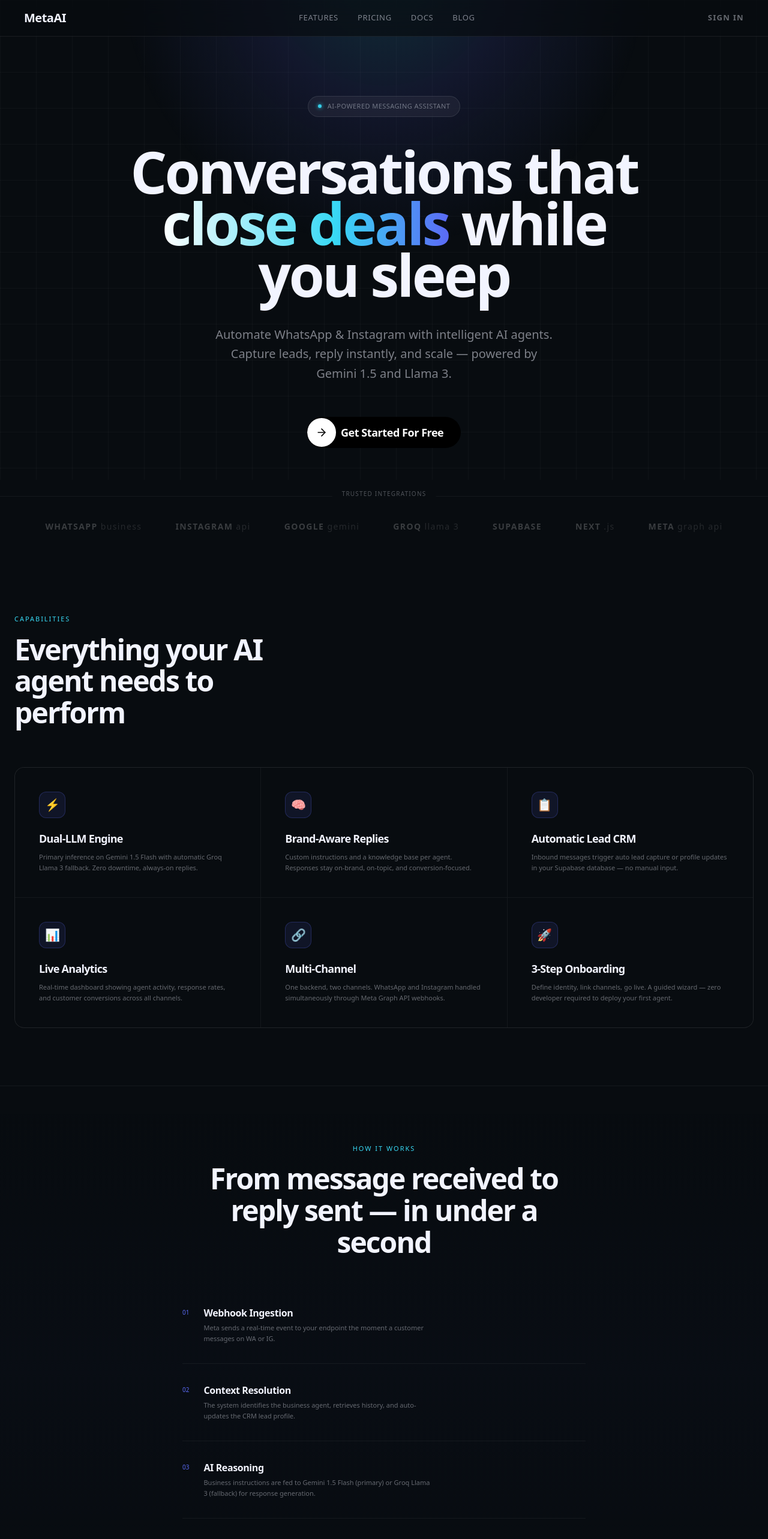
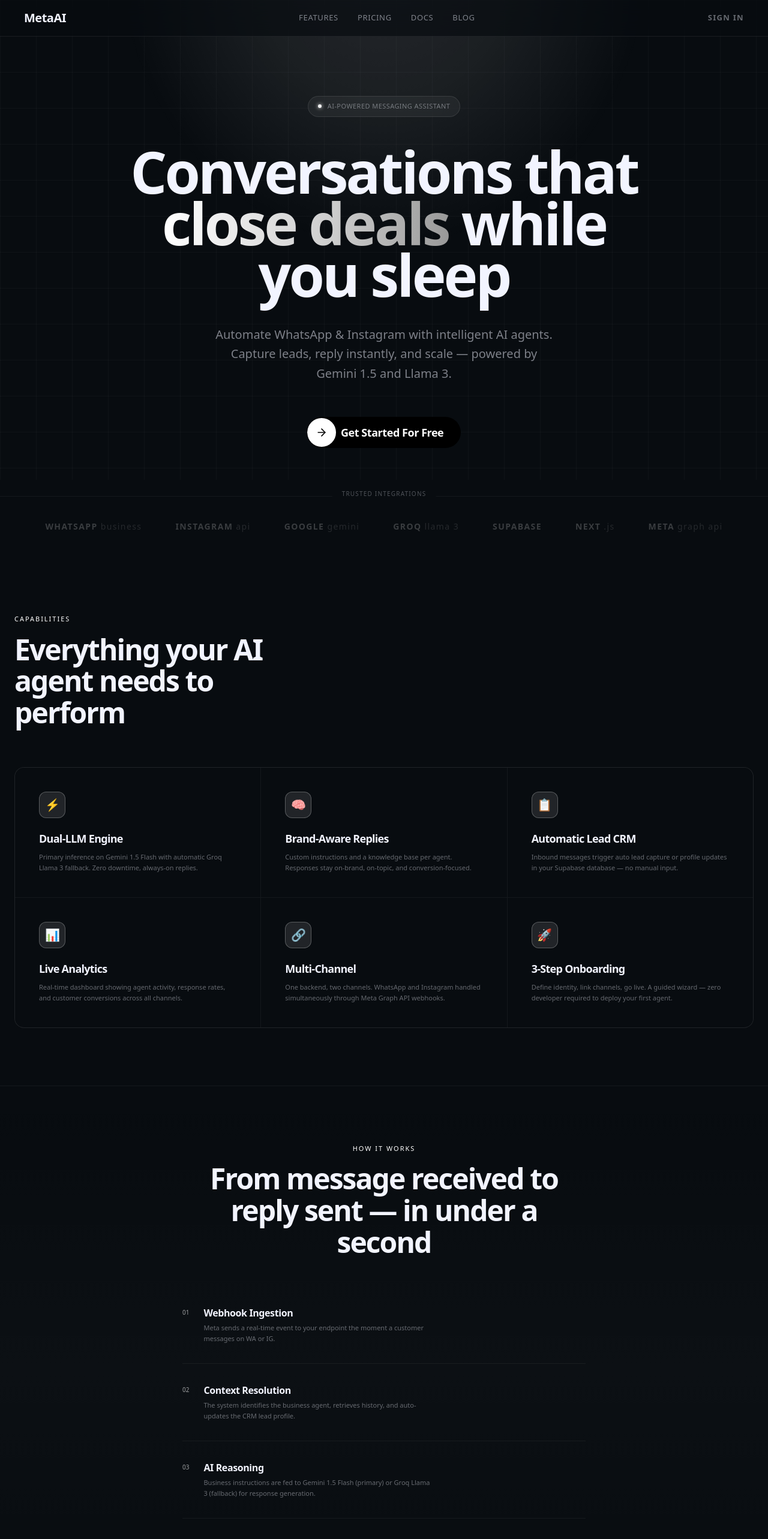
Before and after one commit to ElishmaTalkar/whatsapp-application, a Next.js app: page / in a window 1280 px wide. Shown: the top 2566 px of the page at 60% size. Built offline with nearby package versions, Linux system fonts and the light colour scheme.

Commit message:
style: final purge of blue colors for pure black and white theme

```diff
--- a/src/app/globals.css
+++ b/src/app/globals.css
@@ -4,8 +4,8 @@
   --color-background-deep: #080c10;
   --color-background-card: rgba(255, 255, 255, 0.03);
   --color-border-subtle: rgba(255, 255, 255, 0.07);
-  --color-accent-primary: #5b6af5;
-  --color-accent-secondary: #38d9f5;
+  --color-accent-primary: #ffffff;
+  --color-accent-secondary: #ffffff;
 
   --font-sans: 'Inter', var(--font-inter), system-ui, sans-serif;
   --font-heading: 'Bricolage Grotesque', var(--font-bricolage), sans-serif;
@@ -18,11 +18,11 @@
   --card: rgba(255, 255, 255, 0.03);
   --card-foreground: #f2f4ff;
   --border: rgba(255, 255, 255, 0.07);
-  --ring: #5b6af5;
+  --ring: #ffffff;
 
-  --accent: #5b6af5;
-  --accent-glow: rgba(91, 106, 245, 0.35);
-  --accent2: #38d9f5;
+  --accent: #ffffff;
+  --accent-glow: rgba(255, 255, 255, 0.15);
+  --accent2: #ffffff;
   --muted: rgba(242, 244, 255, 0.45);
 }
 
@@ -122,7 +122,7 @@ h3 {
 
 /* Text Glow Effect */
 .text-glow {
-  background: linear-gradient(90deg, #ffffff 0%, var(--accent2) 60%, var(--accent) 100%);
+  background: linear-gradient(90deg, #ffffff 0%, #cccccc 60%, #999999 100%);
   -webkit-background-clip: text;
   -webkit-text-fill-color: transparent;
   background-clip: text;
--- a/src/app/page.tsx
+++ b/src/app/page.tsx
@@ -21,7 +21,7 @@ export default function Home() {
   }, []);
 
   return (
-    <main ref={containerRef} className="min-h-screen bg-[#080c10] text-[#f2f4ff] selection:bg-[#5b6af5]/30 relative">
+    <main ref={containerRef} className="min-h-screen bg-[#080c10] text-[#f2f4ff] selection:bg-white/30 relative">
       <div className="grid-overlay" />
 
       {/* Navigation */}
@@ -47,12 +47,12 @@ export default function Home() {
 
       {/* Hero Section */}
       <section className="relative min-h-screen pt-40 pb-20 px-6 flex flex-col items-center justify-center overflow-hidden z-10">
-        <div className="absolute top-[-80px] left-1/2 -translate-x-1/2 w-[900px] h-[500px] bg-[radial-gradient(ellipse_at_50%_0%,rgba(56,217,245,0.18)_0%,rgba(91,106,245,0.12)_35%,transparent_70%)] pointer-events-none" />
+        <div className="absolute top-[-80px] left-1/2 -translate-x-1/2 w-[900px] h-[500px] bg-[radial-gradient(ellipse_at_50%_0%,rgba(255,255,255,0.12)_0%,rgba(255,255,255,0.08)_35%,transparent_70%)] pointer-events-none" />
 
         <div className="relative z-10 max-w-5xl mx-auto text-center space-y-10">
           <FadeIn>
             <div className="inline-flex items-center gap-2.5 px-4 py-2 rounded-full bg-white/5 border border-white/10 backdrop-blur-md mb-2 font-mono text-[11px] tracking-[0.04em] text-[#f2f4ff]/40">
-              <div className="w-1.5 h-1.5 rounded-full bg-[#38d9f5] animate-blink shadow-[0_0_6px_#38d9f5]" />
+              <div className="w-1.5 h-1.5 rounded-full bg-white animate-blink shadow-[0_0_6px_#fff]" />
               AI-POWERED MESSAGING ASSISTANT
             </div>
           </FadeIn>
@@ -103,7 +103,7 @@ export default function Home() {
       {/* FEATURES */}
       <section id="features" className="relative z-10 py-24 px-6 max-w-7xl mx-auto">
         <div className="space-y-4 mb-16">
-          <p className="font-mono text-[11px] uppercase tracking-[0.18em] text-[#38d9f5]">Capabilities</p>
+          <p className="font-mono text-[11px] uppercase tracking-[0.18em] text-white">Capabilities</p>
           <h2 className="text-4xl md:text-5xl font-black tracking-tight max-w-md leading-[1.1]">
             Everything your AI agent needs to perform
           </h2>
@@ -142,9 +142,9 @@ export default function Home() {
               desc: 'Define identity, link channels, go live. A guided wizard — zero developer required to deploy your first agent.'
             }
           ].map((feat, i) => (
-            <div key={i} className="bg-[#080c10] p-10 space-y-5 group relative hover:bg-[#5b6af5]/[0.05] transition-colors">
-              <div className="absolute top-0 left-0 right-0 h-[1px] bg-gradient-to-r from-transparent via-[#5b6af5] to-transparent opacity-0 group-hover:opacity-100 transition-opacity" />
-              <div className="w-11 h-11 rounded-xl bg-[#5b6af5]/10 border border-[#5b6af5]/25 flex items-center justify-center text-xl">
+            <div key={i} className="bg-[#080c10] p-10 space-y-5 group relative hover:bg-white/[0.05] transition-colors">
+              <div className="absolute top-0 left-0 right-0 h-[1px] bg-gradient-to-r from-transparent via-white/20 to-transparent opacity-0 group-hover:opacity-100 transition-opacity" />
+              <div className="w-11 h-11 rounded-xl bg-white/10 border border-white/25 flex items-center justify-center text-xl">
                 {feat.icon}
               </div>
               <div className="space-y-2">
@@ -160,11 +160,11 @@ export default function Home() {
 
 
       {/* HOW IT WORKS */}
-      <section id="how-it-works" className="relative z-10 py-24 px-6 border-t border-white/5 bg-gradient-to-b from-transparent via-[#5b6af5]/[0.02] to-transparent">
+      <section id="how-it-works" className="relative z-10 py-24 px-6 border-t border-white/5 bg-gradient-to-b from-transparent via-white/[0.02] to-transparent">
         <div className="max-w-7xl mx-auto flex flex-col items-center">
           <div className="space-y-12 w-full max-w-2xl text-center">
             <div className="space-y-4">
-              <p className="font-mono text-[11px] uppercase tracking-[0.18em] text-[#38d9f5]">How It Works</p>
+              <p className="font-mono text-[11px] uppercase tracking-[0.18em] text-white">How It Works</p>
               <h2 className="text-4xl md:text-5xl font-black tracking-tight leading-[1.1] mx-auto">
                 From message received to reply sent — in under a second
               </h2>
@@ -194,7 +194,7 @@ export default function Home() {
                 }
               ].map((step, i) => (
                 <div key={i} className="flex gap-6 py-8 border-b border-white/5 last:border-0 grow">
-                  <span className="font-mono text-[10px] text-[#5b6af5] pt-1">{step.step}</span>
+                  <span className="font-mono text-[10px] text-white/60 pt-1">{step.step}</span>
                   <div className="space-y-1">
                     <h4 className="text-base font-bold tracking-tight">{step.title}</h4>
                     <p className="font-mono text-[11px] text-[#f2f4ff]/40 leading-relaxed max-w-sm">
@@ -210,11 +210,11 @@ export default function Home() {
 
       {/* CTA SECTION */}
       <section className="py-24 px-6 relative z-10">
-        <div className="max-w-5xl mx-auto glass border-[#5b6af5]/20 bg-[#5b6af5]/5 p-20 rounded-[3rem] text-center space-y-8 overflow-hidden relative group">
-          <div className="absolute top-[-100px] left-1/2 -translate-x-1/2 w-[600px] h-[300px] bg-[radial-gradient(ellipse,rgba(91,106,245,0.2)_0%,transparent_70%)] pointer-events-none" />
+        <div className="max-w-5xl mx-auto glass border-white/20 bg-white/5 p-20 rounded-[3rem] text-center space-y-8 overflow-hidden relative group">
+          <div className="absolute top-[-100px] left-1/2 -translate-x-1/2 w-[600px] h-[300px] bg-[radial-gradient(ellipse,rgba(255,255,255,0.15)_0%,transparent_70%)] pointer-events-none" />
 
           <h2 className="text-5xl md:text-7xl font-black tracking-tighter leading-tight relative">
-            Put your inbox on <br /><span className="text-[#a0aaff]">autopilot.</span> Today.
+            Put your inbox on <br /><span className="text-white">autopilot.</span> Today.
           </h2>
           <p className="font-mono text-sm text-[#f2f4ff]/40 max-w-md mx-auto relative">
             Set up in minutes. No code needed. Cancel anytime.
```
